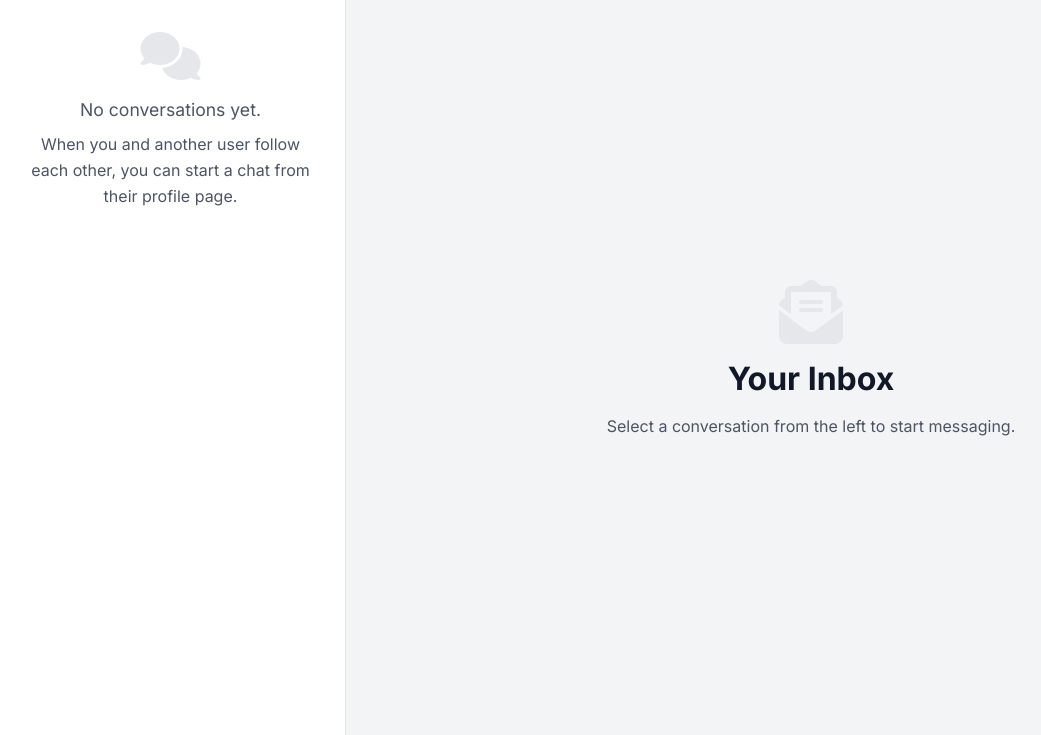
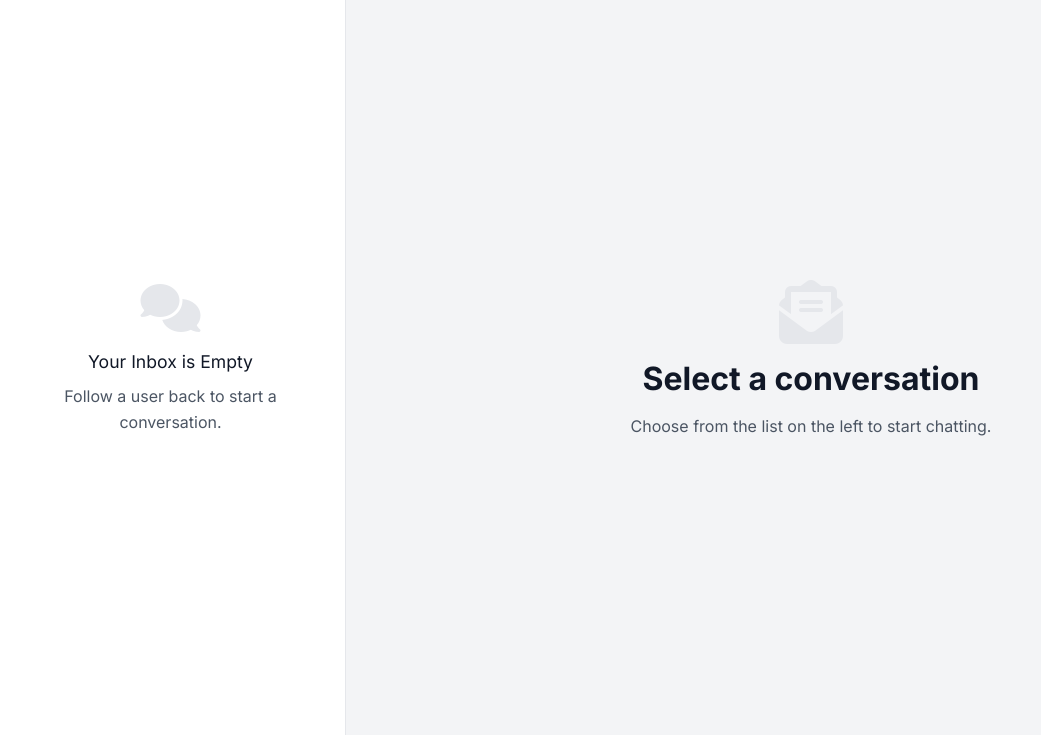
Before and after one commit to venkataganesh400/OfficialVoice, a Flask app: page /inbox in a window 1280 px wide. Shown: the part 82-817 px from the top of the page, without its empty margins (4-1045 px from the left). Run offline with Flask 3, Linux system fonts and the light colour scheme; the visitor is signed in with stand-in values (Sample User, id 1); some libraries are stand-ins or nearby versions.

Commit message:
Update inbox.html

```diff
--- a/templates/inbox.html
+++ b/templates/inbox.html
@@ -1,15 +1,17 @@
+
 
 {% extends 'base.html' %}
 {% block title %}Inbox{% endblock %}
 
-{% block page_class %}page-chat-layout{% endblock %}
+{% block page_class %}page-chat-layout {% if conversation_id %}chat-view-active{% endif %}{% endblock %}
 
 {% block content %}
 <div class="inbox-layout">
+
+    <!-- Left Panel: List of all conversations -->
     <div class="conversation-list">
         {% for conv in conversations %}
             {% set other_user = conv.user_two if conv.user_one_id == g.user.id else conv.user_one %}
-            {# The entire list item is a link for mobile navigation #}
             <a href="{{ url_for('start_or_get_conversation', user_id=other_user.id) }}"
                class="conversation-list-item {% if conversation_id and conversation_id == conv.id %}active{% endif %}"
                id="conversation-user-{{ other_user.id }}">
@@ -17,7 +19,7 @@
                 {% if other_user.profile_image_url %}
                     <img src="{{ other_user.profile_image_url }}" alt="{{ other_user.first_name }}'s profile picture">
                 {% else %}
-                    <div class="icon"><i class="fas fa-user"></i></div>
+                    <div class="icon" style="background:var(--bg-card); border: 1px solid var(--border-color); display:flex; align-items:center; justify-content:center; color: var(--text-gray);"><i class="fas fa-user"></i></div>
                 {% endif %}
 
                 <div class="conversation-details">
@@ -31,23 +33,25 @@
                 </div>
             </a>
         {% else %}
-            <div style="text-align:center; padding: 2rem; color: var(--text-gray);">
+            <div style="text-align:center; padding: 2rem; color: var(--text-gray); margin: auto;">
                 <i class="fas fa-comments" style="font-size: 3rem; margin-bottom: 1rem; color: var(--border-color);"></i>
-                <p style="font-size: 1.1em; margin-bottom: .5rem;">No conversations yet.</p>
-                <p>When you and another user follow each other, you can start a chat from their profile page.</p>
+                <p style="font-size: 1.1em; margin-bottom: .5rem; color: var(--text-main);">Your Inbox is Empty</p>
+                <p>Follow a user back to start a conversation.</p>
             </div>
         {% endfor %}
     </div>
 
-    {# The `messages.html` template will fill this block with the chat window #}
-    {# On mobile, this will appear to slide in over the conversation list #}
-    {% block chat_window %}
-    <div class="chat-placeholder">
-        <i class="fas fa-envelope-open-text"></i>
-        <h2>Your Inbox</h2>
-        <p>Select a conversation from the left to start messaging.</p>
+    <!-- Right Panel: The active chat window will be injected here by messages.html -->
+    {% block chat_panel %}
+    <div class="chat-container">
+        <div class="chat-placeholder">
+            <i class="fas fa-envelope-open-text"></i>
+            <h2>Select a conversation</h2>
+            <p>Choose from the list on the left to start chatting.</p>
+        </div>
     </div>
     {% endblock %}
+
 </div>
 {% endblock %}
 
```
